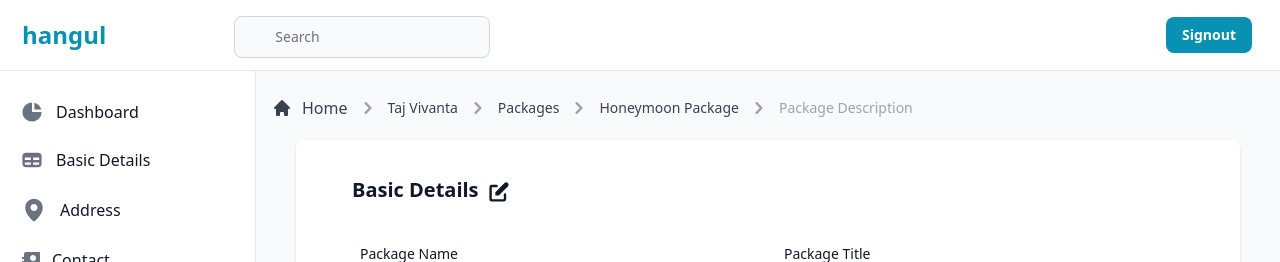
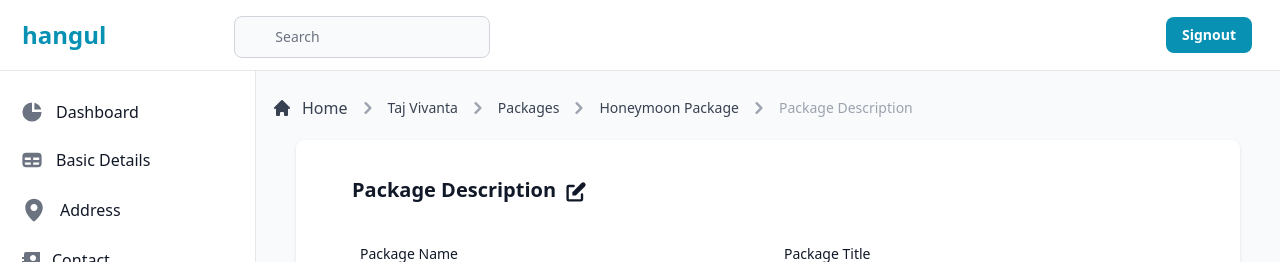
Before and after one commit to travel2kashmir/hangul_react_core, a React (Create React App) app: page /package-description in a window 1280 px wide. Shown: the top 262 px of the page. Built offline with nearby package versions, Linux system fonts and the light colour scheme.

Commit message:
22-03-2022

```diff
--- a/src/components/Cards/Packages/CardPackageDescription.js
+++ b/src/components/Cards/Packages/CardPackageDescription.js
@@ -47,7 +47,7 @@ function CardPackageDescription() {
        {/* Basic Details Form */}
        <div className="bg-white shadow rounded-lg mx-10 px-12 sm:p-6 xl:p-8  2xl:col-span-2">
         <h6 className="text-xl flex leading-none pl-6 pt-2 font-bold text-gray-900 mb-2">
-          Basic Details
+         Package Description
           <svg className="ml-2 h-6 mb-2 w-6 font-semibold" fill="currentColor" viewBox="0 0 20 20" xmlns="http://www.w3.org/2000/svg"><path d="M17.414 2.586a2 2 0 00-2.828 0L7 10.172V13h2.828l7.586-7.586a2 2 0 000-2.828z"></path><path fill-rule="evenodd" d="M2 6a2 2 0 012-2h4a1 1 0 010 2H4v10h10v-4a1 1 0 112 0v4a2 2 0 01-2 2H4a2 2 0 01-2-2V6z" clip-rule="evenodd"></path></svg>
         </h6>
         <div className="pt-6">
```
